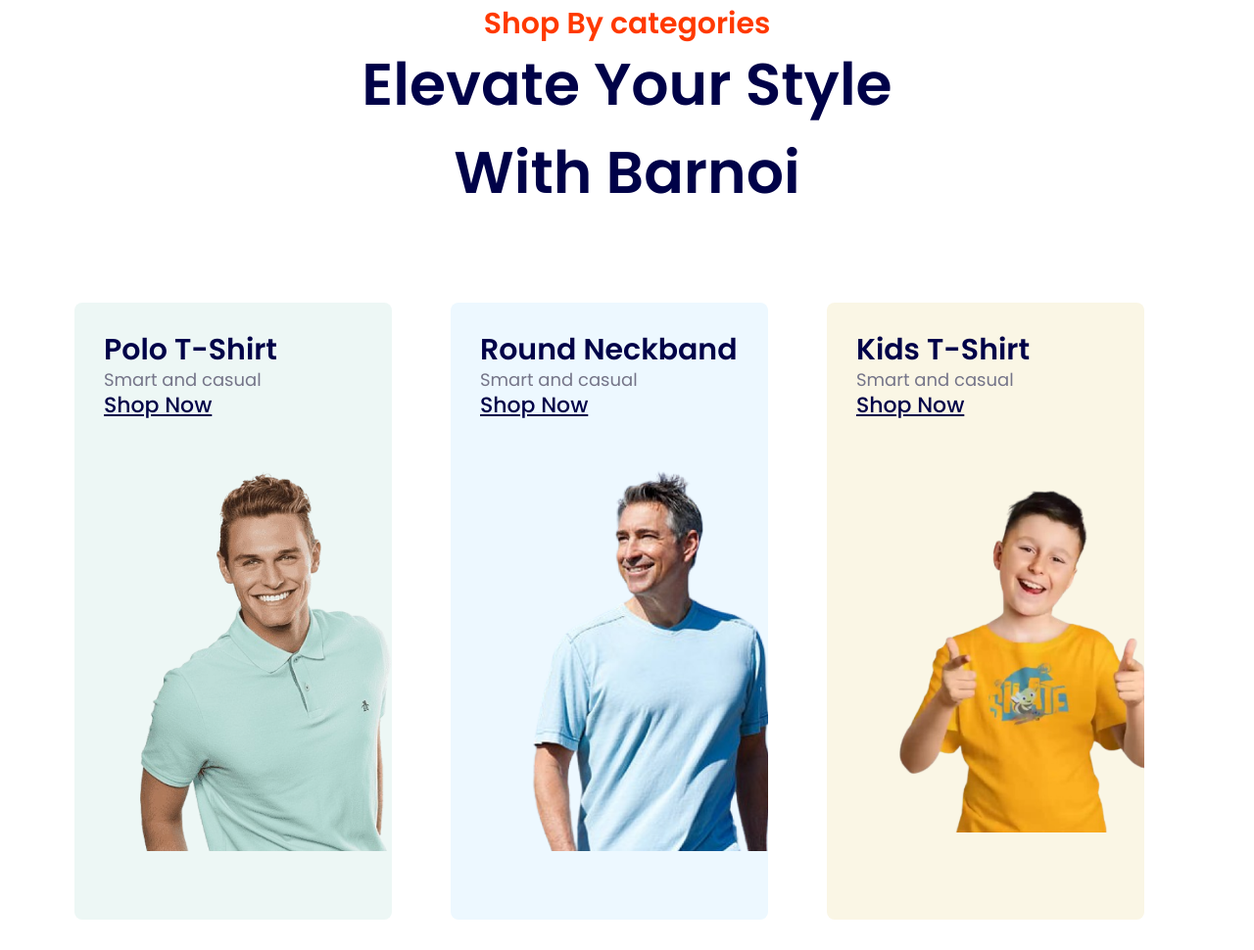
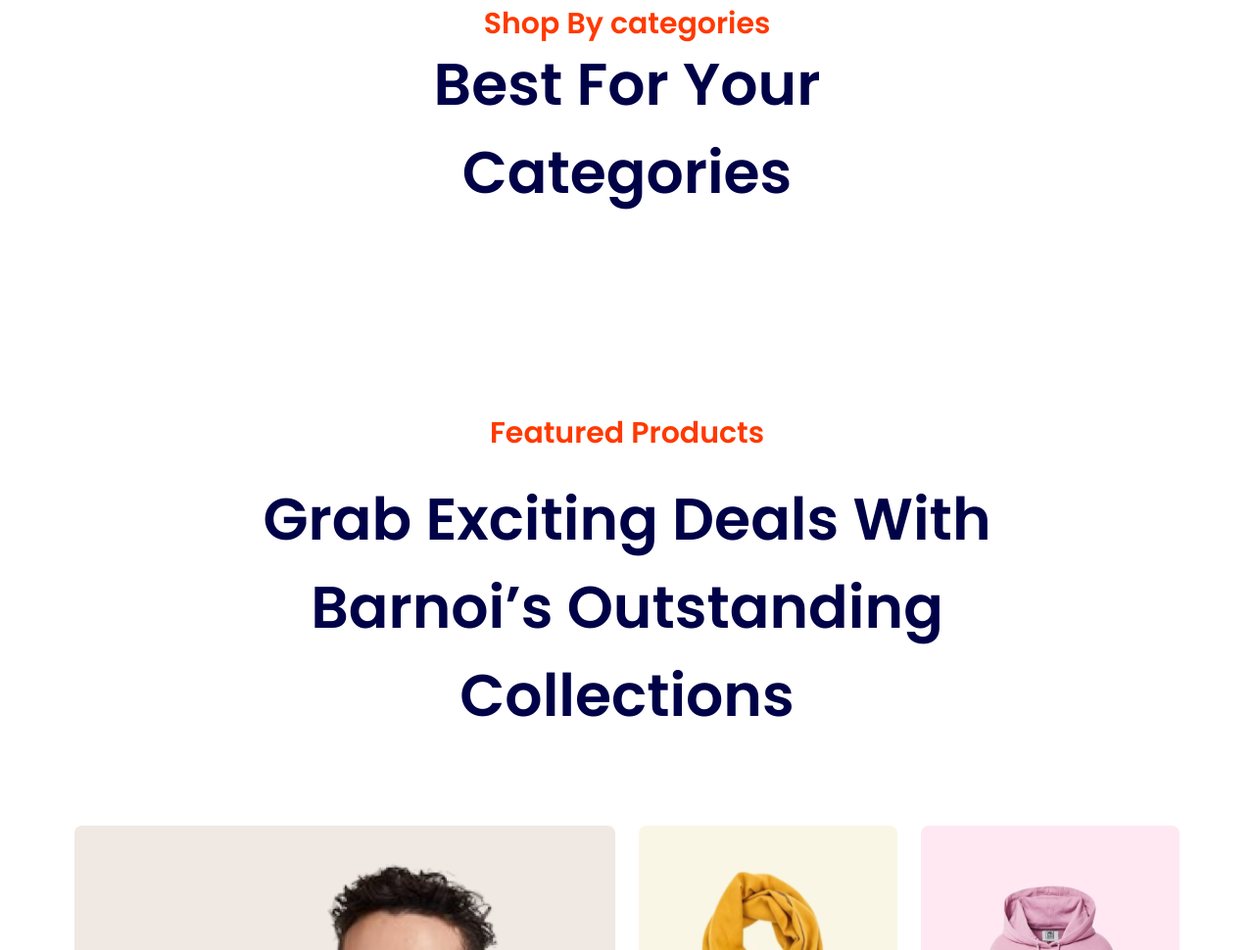
Before and after one commit to almumeetu/barnoi_main, a plain HTML site: page index.html in a window 1280 px wide. Shown: the part 970-1940 px from the top of the page at 98% size. Drawn offline with Linux system fonts and the light colour scheme; a web font is replaced by a local one.

Commit message:
remove cat section and working on  new

```diff
--- a/assets/scss/layout/_bestSelling.scss
+++ b/assets/scss/layout/_bestSelling.scss
@@ -4,18 +4,22 @@
 
 .best__selling-item{
     .swiper-button-next, .swiper-button-prev {
-        display: block;
+        display: block !important;
+
+        height: 40px;
+        width: 40px;
+        color: var(--st-theme-1);
+        outline: 1px dashed var(--st-theme-1);
+        border-radius: 50%;
+        display: flex !important;
+        justify-content: center;
+        align-items: center;
         i {
             font-size: 20px;
-            height: 40px;
-            width: 40px;
-            color: var(--st-theme-1);
-            outline: 1px dashed var(--st-theme-1);
-            border-radius: 50%;
-            display: flex;
-            justify-content: center;
-            align-items: center;
+            margin: 1%;
             background: #fff;
+
+
         }
         &::after{
             display: none;
@@ -32,7 +36,7 @@
             right: 20px;
             top: 70px;
             .swiper-button-prev{
-                left: -117px;
+                left: -125px;
                 position: absolute;
             }
         }
--- a/assets/scss/layout/_shopCat.scss
+++ b/assets/scss/layout/_shopCat.scss
@@ -1,99 +1,4 @@
 @use '../utils'as *;
-
-//   04. SHOP CATEGORY CSS START
-.shop__categories {
-
-    .t-shirt__category {
-        .category {
-            transition: box-shadow 0.3s ease, transform 0.3s ease;
-            /* Smooth transition for shadow and transform */
-            width: 90%;
-            border-radius: 8px;
-            overflow: hidden;
-
-            &:hover {
-                box-shadow: rgba(0, 0, 0, 0.05) 0px 0px 0px 1px;
-
-            }
-
-        }
-
-        .cat_img {
-            text-align: end;
-            padding-top: 50px;
-
-            &:hover img {
-
-                transform: scale(1.1) translate(4px, 4px);
-                /* Zooms in the image and translates it */
-
-                transform: scale(1.1) translate(2px, 2px);
-                /* Zooms in the image and translates it */
-
-            }
-
-            img {
-                width: 90%;
-                padding-top: 50px;
-                height: 580px;
-                object-fit: contain;
-                transition: transform 0.4s ease, translate 0.4s ease;
-                /* Smooth transition for both scale and translate */
-            }
-
-            .cat_overlay {
-                top: 30px;
-                left: 30px;
-
-                h5 {
-                    padding: 0;
-                    margin: 0;
-                    font-size: 30px !important;
-                }
-
-                .shop-now-btn {
-                    overflow: hidden;
-                    position: relative;
-
-                    &:hover a>i {
-                        left: 115px;
-                        top: 3px;
-                    }
-
-                    a {
-                        font-size: 22px;
-                        font-weight: 500;
-                        overflow: hidden;
-                        color: var(--st-heading-primary);
-                        text-decoration: underline;
-
-                        &:hover {
-                            color: var(--st-theme-1);
-                        }
-
-                        i {
-                            position: absolute;
-                            left: -10000px;
-                            transition: all ease-in-out .4s;
-                        }
-                    }
-                }
-            }
-        }
-    }
-
-    .cat_01 {
-        background: #EDF7F5;
-    }
-
-    .cat_02 {
-        background: #EDF8FF;
-    }
-
-    .cat_03 {
-        background: #FAF6E5;
-    }
-}
 
 
 // <!-- Social Media Engagement Section Start -->
@@ -101,13 +6,18 @@
 .social__engage{
     .social__engage-wrapper{
         text-align: center;
-        a{
+        div{
             display: inline-block;
+            overflow: hidden;
             margin: 0 20px;
+            &:hover img{
+                transform: scale(1.1) translate(4px, 4px); /* Zooms in the image and translates it */
+            }
         }
         img{
             width: 100%;
             height: 350px;
+            transition: transform 0.4s ease, translate 0.4s ease; /* Smooth transition for both scale and translate */
 
 
         }
--- a/index.html
+++ b/index.html
@@ -363,55 +363,23 @@
                         Shop By categories
                      </span>
                      <h2 class="main__title pb-80">
-                        Elevate Your Style With Barnoi
+                        Best for your categories
                      </h2>
                   </div>
                </div>
             </div>
-            <div class="t-shirt__category">
+            <div class="best__product-category">
                <div class="row">
                    <div class="col-xxl-4 col-xl-4 col-lg-4 col-md-6 col-12">
-                       <div class="category cat_01">
-                           <div class="cat_img p-relative">
-                               <a href="#"><img src="/assets/img/shop-categories/cat_man.png" alt="cat_img"></a>
-                               <div class="cat_overlay text-start p-absolute">
-                                   <h5>Polo T-Shirt</h5>
-                                   <span>Smart and casual</span>
-                                   <div class="shop-now-btn">
-                                       <a href="#">Shop Now <i class="fa-light fa-arrow-right-long"></i></a>
-                                   </div>
-                               </div>
-                           </div>
+                     <div style="background: url(/assets/img/shop-categories/bg-cat.png) bottom left;" class="category category-1">
+
                      </div>
                    </div>
                    <div class="col-xxl-4 col-xl-4 col-lg-4 col-md-6 col-12">
-                       <div class="category cat_02">
-                           <div class="cat_img p-relative">
-                               <a href="#"><img src="/assets/img/shop-categories/cat_women.png"
-                                       alt="cat_img"></a>
-                               <div class="cat_overlay text-start p-absolute">
-                                   <h5>Round Neckband</h5>
-                                   <span>Smart and casual</span>
-                                   <div class="shop-now-btn">
-                                       <a href="#">Shop Now <i class="fa-light fa-arrow-right-long"></i></a>
-                                   </div>
-                               </div>
-                           </div>
-                       </div>
+
                    </div>
                    <div class="col-xxl-4 col-xl-4 col-lg-4 col-md-6 col-12">
-                       <div class="category cat_03">
-                           <div class="cat_img p-relative">
-                               <a href="#"><img src="/assets/img/shop-categories/cat_kids.png" alt="cat_img"></a>
-                               <div class="cat_overlay text-start p-absolute">
-                                   <h5>Kids T-Shirt</h5>
-                                   <span>Smart and casual</span>
-                                   <div class="shop-now-btn">
-                                       <a href="#">Shop Now <i class="fa-light fa-arrow-right-long"></i></a>
-                                   </div>
-                               </div>
-                           </div>
-                       </div>
+
                    </div>
                </div>
            </div>
@@ -1116,11 +1084,22 @@
             </div>
          </div>
          <div class="social__engage-wrapper pl-30">
+            <div>
                <a href="#"><img src="/assets/img/media-engage/media-1.png" alt="Media-1"></a>
+            </div>
+            <div>
                <a href="#"><img src="/assets/img/media-engage/media-2.png" alt="Media-1"></a>
+            </div>
+            <div>
+
                <a href="#"><img src="/assets/img/media-engage/media-3.png" alt="Media-1"></a>
+            </div>
+            <div>
                <a href="#"><img src="/assets/img/media-engage/media-4.png" alt="Media-1"></a>
+            </div>
+            <div>
                <a href="#"><img src="/assets/img/media-engage/media-5.png" alt="Media-1"></a>
+            </div>
          </div>
        </section>
       <!-- Social Media Engagement Section End -->
```
Also changed, not shown: assets/img/shop-categories/bg-cat.png (added), assets/img/shop-categories/new-1.png (added), assets/img/shop-categories/new-2.png (added), assets/img/shop-categories/new-3.png (added), assets/scss/main.css, 1 other file. Lines whose indentation alone changed are shown as unchanged.
